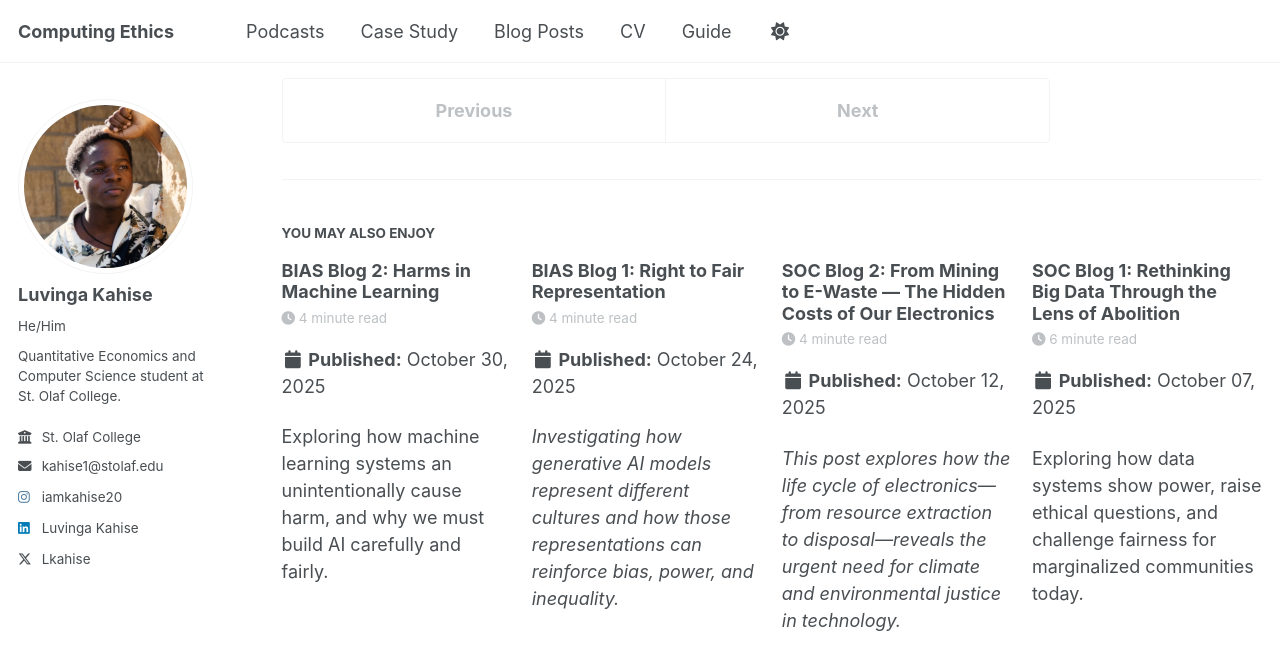
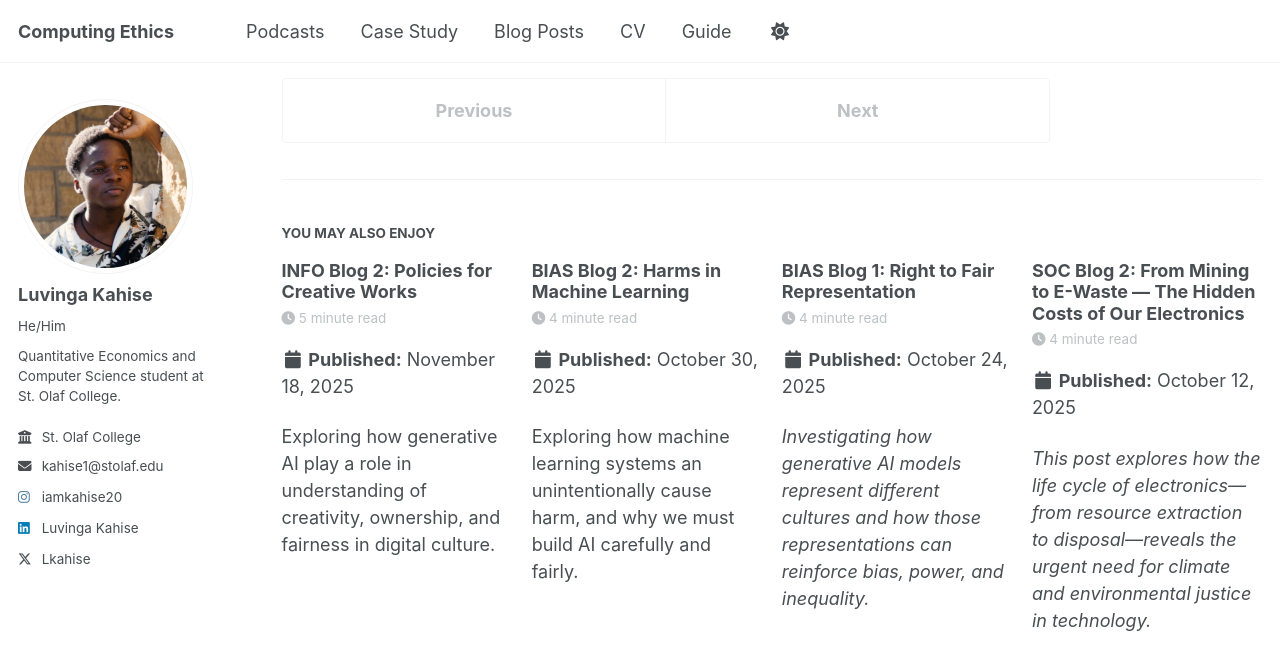
Before and after one commit to kahise1/ethics_fall2025, a Jekyll site: the page built from _posts/2025-11-10-blog-post-INFO-1.md, in a window 1280 px wide and 900 px high, scrolled down 2930 px. Shown: the top 670 px of the window. Built offline with Jekyll 4.4.1, drawn with Linux system fonts in a browser that asks for light colours; a script that is not in the unit is left out; some of the changed lines change nothing that is shown.

Commit message:
#Infor 2 done

```diff
--- a/_posts/2025-11-10-blog-post-INFO-1.md
+++ b/_posts/2025-11-10-blog-post-INFO-1.md
@@ -1,7 +1,7 @@
 ---
 title: 'INFO Blog 1: Censorship, Trust, and Free Speech on Social Media'
 date: 2025-11-10
-permalink: /posts/2025/09/blog-post-INFO-1/
+permalink: /posts/2025/11/blog-post-INFO-1/
 tags:
   - social-media
   - misinformation
--- /dev/null
+++ b/_posts/2025-11-10-blog-post-INFO-2.md
@@ -0,0 +1,47 @@
+---
+title: 'INFO Blog 2: Policies for Creative Works'
+date: 2025-11-18
+permalink: /posts/2025/11/blog-post-INFO-2/
+tags:
+  - creative-works
+  - ethics
+  - copyrights
+---
+
+Exploring how generative AI play a role in understanding of creativity, ownership, and fairness in digital culture.
+
+**The Case Study:**
+[ARTificial: Why Copyright Is Not the Right Policy Tool to Deal with Generative AI](https://www.yalelawjournal.org/forum/artificial-why-copyright-is-not-the-right-policy-tool-to-deal-with-generative-ai)
+by Micaela Mantegna
+
+---
+
+## Summary of the Case Study
+The case study **"ARTificial: Why Copyright Is Not the Right Policy Tool to Deal with Generative AI"** argues that copyright law is not the right policy tool for dealing with generative AI because it cannot adequately address questions of consent, attribution, fairness, or the broader social harms created by AI. Instead of focusing only on copyright, the article urges a more holistic, ethical, and societal approach to regulating Generative Artificial Intelligence.
+
+Before diving into the discussion questions, I wanted to reflect on how the article connects to my own understanding of creativity and technology. The case study doesn’t just describe legal conflicts, the case study shows how generative AI exposes deeper tensions between human expression, machine capability, and economic power. Keeping that perspective in mind, the following are my thoughts on four of the key questions raised in the reading.
+
+## DISCUSSION
+One of the central questions Mantegna introduces is **whether training generative AI on unlicensed works constitutes fair use or copyright infringement**. Many assume that AI training simply “copies” artists’ works, but the legal reality is more complicated. Whether training is a violation depends on how the model processes information, whether it stores data, and how similar the outputs are to the original works. Mantegna also notes that many people mistakenly equate what is unethical with what is illegal.
+
+From my perspective, even if the law determines that certain forms of AI training qualify as fair use, creators still deserve meaningful control over how their work is used. Given how quickly AI technology develops, it is easy to see how artists may feel that they have no voice in the process. Legally, a model may be considered “transformative,” but ethically, creators should still be entitled to informed consent rather than learning about the use of their work only after the fact.
+
+The article also addresses the question of **originality** in AI-generated outputs. Copyright law requires a “modicum of creativity” for a work to be protected, but generative AI challenges long-held assumptions about what originality means. If an AI-produced image can convincingly imitate human-made art, should it be treated differently? Mantegna points out that the principle of “aesthetic neutrality” prohibits courts from judging creativity based on the source.
+
+Despite this, I do not believe AI outputs should receive copyright protection. Allowing companies to copyright those works would primarily benefit corporations, not the human creators whose work was used to train the models. This could overwhelm the public domain and place even greater restrictions on human creativity. In my view, creativity should remain tied to human intention, emotion, and experience—qualities AI systems cannot replicate.
+
+Another question Mantegna raises is whether **AI-generated outputs should receive any form of copyright protection at all**. My answer is no. It is inconsistent to use the creative labor of human artists to train AI, provide no compensation or attribution to those artists, and then claim copyright protection for the generated outputs. Granting copyright to AI-generated works would shift even more power toward the corporations that develop these systems and further disadvantage independent human creators. AI does not possess authorship in a meaningful or legal sense, and copyright should not be extended to machine-generated content.
+
+Finally, the case study considers whether **a distinction should be made between autonomous AI creations and AI-assisted works**. I believe such a distinction is necessary. Using AI as a tool to assist human creators—for example, to speed up repetitive tasks in animation—is reasonable and can support the creative process. In these cases, humans remain the primary creators. However, fully autonomous AI creations, which generate content entirely from a text prompt, feel fundamentally different. These works lack human intention and risk flooding the creative market with endless machine-produced content. If it were up to me, such autonomous outputs would not exist at all.
+
+## My Discussion Question
+After reading the case study and thinking through these questions, I also came up with one question:
+**As Generative Artificial Intelligence continues to improve, do you see it getting more difficult to distinguish between Generative Artificial Intelligence and original human-made works?**
+I asked this because I remember when I started using generative AI to generate images, the images used to look funny and unrealistic. It was so easy to tell an AI image from a real one. But now, AI images look almost perfect, even the hands look normal. It’s a little scary how fast the technology is improving. If it keeps getting better, we might not be able to tell the difference between AI art and real human art, and that makes me worry about how people will value human creativity in the future. Are we going to visite musiums for potraits?
+
+## Reflection
+This case study changed how I think about AI, creativity, and fairness. I used to assume copyright could protect artists from other people using their work even AI systems, but now I see how limited that approach is. Copyright is slow and reactive, while AI evolves at lightning speed. The real challenge is deeper; AI touches ethics, labor, culture, and even identity. I also realized that artists are not just fighting technology; they’re fighting the power structures behind it. Mantegna’s article helped me understand that solving this issue will require new policies, new forms of compensation, and new ways of valuing human creativity or give it more credits.
+
+---
+
+*This post reflects on the future of creativity in an age where machines can mimic, remix, and reproduce cultural expression faster than humans ever could.*
```
